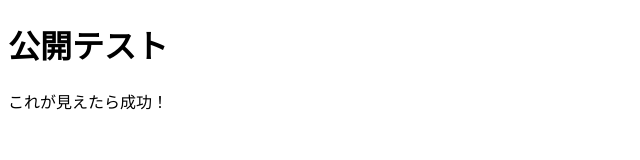
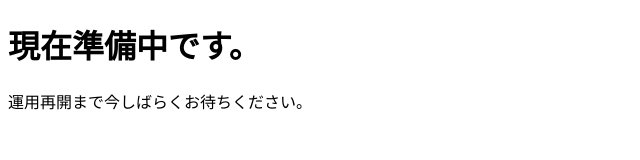
Before and after one commit to kazushiiiiiiiiiii/kazushiiiiii, a plain HTML site: page index.html in a window 1280 px wide. Shown: the whole page, without its empty margins (0-640 px from the left). Drawn offline with Linux system fonts and the light colour scheme.

Commit message:
Update index.html

```diff
--- a/index.html
+++ b/index.html
@@ -1,4 +1,4 @@
 <!doctype html><meta charset="utf-8">
 <meta name="viewport" content="width=device-width,initial-scale=1">
-<title>GitHub Pages セットアップ中</title>
-<h1>公開テスト</h1><p>これが見えたら成功！</p>
+<title>GitHub Pages このサイトは準備中</title>
+<h1>現在準備中です。</h1><p>運用再開まで今しばらくお待ちください。</p>
```
